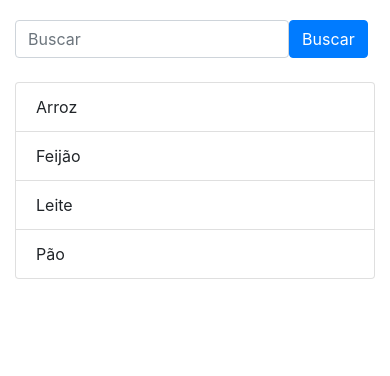
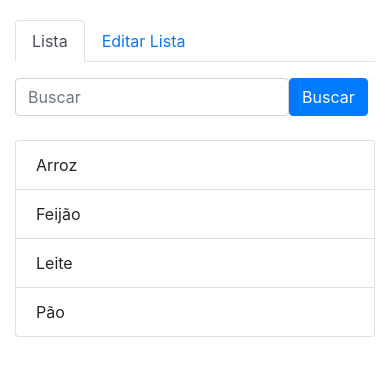
Before and after one commit to jrcosta/shop-list-python, a Flask app: page / in a window 390 px wide. Shown: the part 68-444 px from the top of the page. Run offline with Flask 2, Linux system fonts and the light colour scheme; some libraries are stand-ins or nearby versions.

Commit message:
feat: adicionar opção para incluir itens.

```diff
--- a/app/static/js/script.js
+++ b/app/static/js/script.js
@@ -16,7 +16,28 @@ function searchList() {
 }
 
 
-document.getElementById('searchBox').addEventListener('submit', function(event) {
+document.getElementById('searchBox').addEventListener('submit', function (event) {
     event.preventDefault();
     searchList();
 });
+
+function addItemToList() {
+    var itemName = document.getElementById('itemName').value;
+    var itemQuantity = document.getElementById('itemQuantity').value;
+
+    // Validar se os campos estão preenchidos
+    if (itemName && itemQuantity) {
+        // Adicionar o item à lista
+        var shoppingList = document.getElementById('shoppingList');
+        var listItem = document.createElement('li');
+        listItem.className = 'list-group-item';
+        listItem.textContent = itemName + ' - Quantidade: ' + itemQuantity;
+        shoppingList.appendChild(listItem);
+
+        // Limpar os campos do formulário
+        document.getElementById('itemName').value = '';
+        document.getElementById('itemQuantity').value = '';
+    } else {
+        alert('Por favor, preencha todos os campos.');
+    }
+}
--- a/app/templates/index.html
+++ b/app/templates/index.html
@@ -5,6 +5,20 @@
 
 {% block content %}
 <div class="container">
+    <div class="row">
+        <div class="col-md-12">
+            <ul class="nav nav-tabs" id="myTabs">
+                <li class="nav-item">
+                    <a class="nav-link active" id="lista-tab" data-toggle="tab" href="#lista">Lista</a>
+                </li>
+                <li class="nav-item">
+                    <a class="nav-link" id="editarLista-tab" data-toggle="tab" href="#editarLista">Editar Lista</a>
+                </li>
+            </ul>
+
+            <div class="tab-content mt-3">
+                <div class="tab-pane fade show active" id="lista">
+                    <!-- Conteúdo da aba "Lista" -->
                     <div class="row">
                         <div class="col-md-6">
                             <form class="form-inline ml-auto">
@@ -22,5 +36,27 @@
                         {% endfor %}
                     </ul>
                 </div>
+                <div class="tab-pane fade" id="editarLista">
+                    <!-- Conteúdo da aba "Editar Lista" -->
+                    <div class="row">
+                        <div class="col-md-6">
+                            <form id="addItemForm">
+                                <div class="form-group">
+                                    <label for="itemName">Nome:</label>
+                                    <input type="text" class="form-control" id="itemName" placeholder="Nome do item">
+                                </div>
+                                <div class="form-group">
+                                    <label for="itemQuantity">Quantidade:</label>
+                                    <input type="number" class="form-control" id="itemQuantity" placeholder="Quantidade">
+                                </div>
+                                <button type="button" class="btn btn-success" onclick="addItemToList()">Adicionar</button>
+                            </form>
+                        </div>
+                    </div>
+                </div>
+            </div>
+        </div>
+    </div>
+</div>
 
 {% endblock %}
```
Lines whose indentation alone changed are shown as unchanged.
